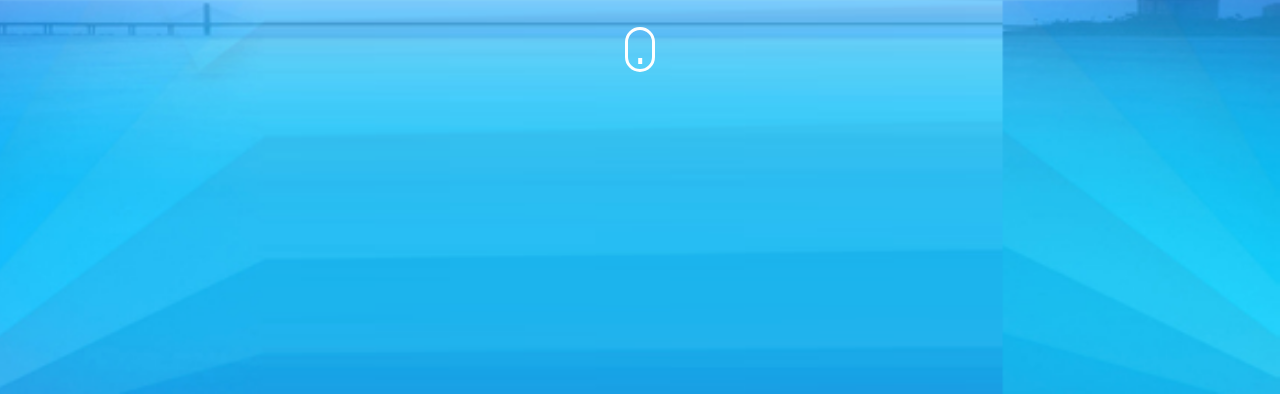
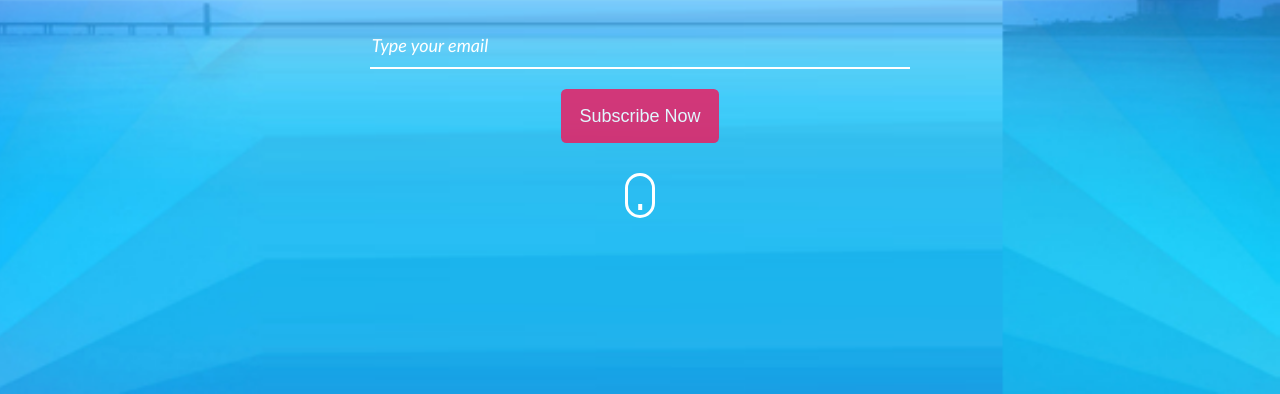
Before and after one commit to JurgitaE/04-coming-soon, a website: page index.html in a window 1280 px wide. Shown: the part 406-800 px from the top of the page. Drawn offline with Linux system fonts and the light colour scheme.

Commit message:
Subscribe form #7

```diff
--- a/css/components/progress-bar.css
+++ b/css/components/progress-bar.css
@@ -1,7 +1,7 @@
 .progress-bar-list {
     display: flex;
     flex-direction: column;
-    gap: 20px;
+    gap: 25px;
 }
 
 .progress-bar-list > .progress-bar {
--- a/css/pages/home.css
+++ b/css/pages/home.css
@@ -36,6 +36,36 @@
 .section-description {
     font-size: 16px;
 }
+
+.subscribe {
+    width: 90%;
+    display: grid;
+    grid-template-columns: 1fr;
+    gap: 20px;
+    grid-template-areas:
+        "email"
+        "subscribe";
+}
+
+.subscribe div:nth-child(1) {
+    grid-area: email;
+}
+.subscribe div:nth-child(2) {
+    grid-area: subscribe;
+}
+
+.subscribe > div > input {
+    background-color: transparent;
+    border-color: white;
+}
+.subscribe > div > input::placeholder {
+    color: white;
+}
+
+.subscribe .btn {
+    text-transform: capitalize;
+}
+
 .section-description > a {
     text-decoration: none;
     color: var(--secondary-color);
--- a/index.html
+++ b/index.html
@@ -64,6 +64,21 @@
                         <div class="label">Seconds</div>
                     </div>
                 </div>
+
+                <form class="subscribe" action="/">
+                    <div>
+                        <label for="subscribe">Email</label>
+                        <input
+                            type="text"
+                            id="subscribe"
+                            name="subscribe"
+                            placeholder="Type your email" />
+                    </div>
+                    <div>
+                        <button class="btn">Subscribe now</button>
+                    </div>
+                </form>
+
                 <div class="mouse"></div>
             </div>
         </section>
```
